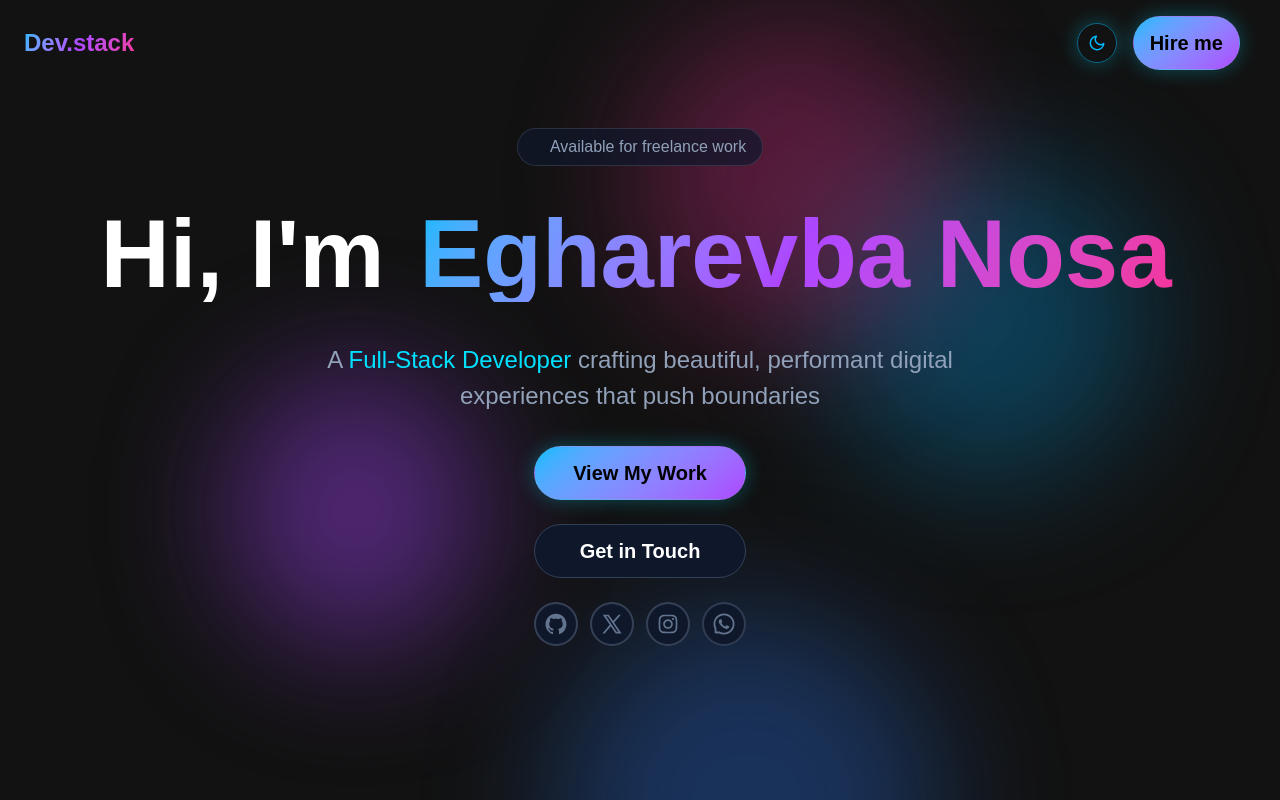
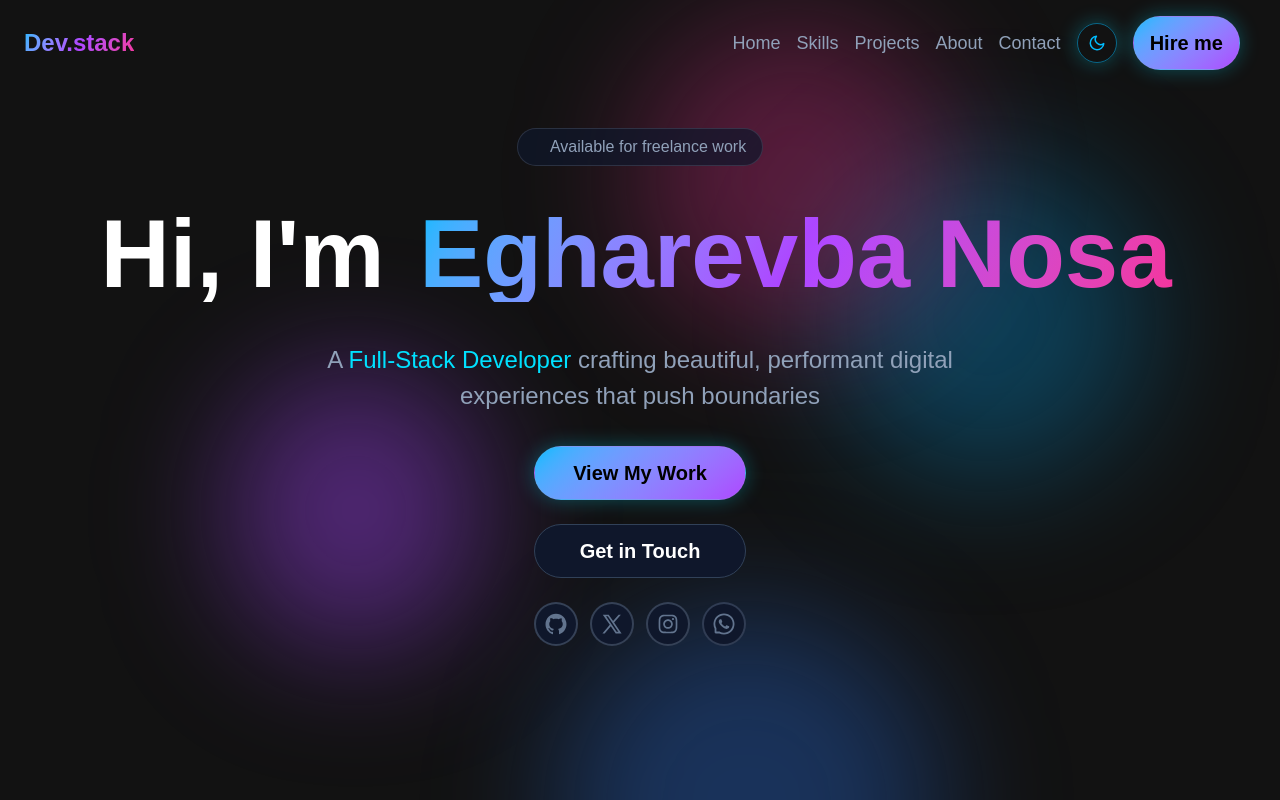
Before and after one commit to egharevbanosa58-debug/my-code-stack, a Next.js app in the folder my-stack/: page / in a window 1280 px wide. Shown: the top 800 px of the page. Built offline with nearby package versions, Linux system fonts and the light colour scheme.

Commit message:
Added navigation options for both small screens and larger ones

```diff
--- a/my-stack/app/components/Nav.jsx
+++ b/my-stack/app/components/Nav.jsx
@@ -1,12 +1,15 @@
+"use client"
+
 import { motion } from "framer-motion";
-import { FiMenu, FiMoon } from "react-icons/fi";
+import { FiMenu, FiMoon, FiX } from "react-icons/fi";
 import Logo from "./Logo";
 import ThemeToggle from "./ThemeToggle";
 import HeroBtn from "./HeroBtn";
 import { useEffect, useState } from "react";
 
 export default function Nav() {
-    const [isScroll, setIsScroll] = useState(false)
+    const [isScroll, setIsScroll] = useState(false);
+    const [ isOpen, setIsOpen ] = useState(false);
 
     useEffect(() => {
         const handleScroll = () => {
@@ -42,6 +45,15 @@ export default function Nav() {
                 </a>
 
                 <div className="flex items-center gap-4">
+                    <div className="hidden md:flex gap-4 text-lg dark:text-slate-400 text-slate-600">
+                        {/* The Large screen navigation */}
+                        <a href="#first" className="hover:text-xl transition-all duration-400">Home</a>
+                        <a href="#skills" className="hover:text-xl transition-all duration-400">Skills</a>
+                        <a href="#project" className="hover:text-xl transition-all duration-400">Projects</a>
+                        <a href="#about" className="hover:text-xl transition-all duration-400">About</a>
+                        <a href="#contact" className="hover:text-xl transition-all duration-400">Contact</a>
+                    </div>
+
                     <div>
                         {/* The theme toggle button */}
                         <ThemeToggle />
@@ -61,10 +73,18 @@ export default function Nav() {
                         </a>
                     </div>
 
-                    <div className="">
+                    <div className="relative">
                         {/* The hamburger icon */}
 
-                        <FiMenu className="text-xl md:hidden" />
+                        {isOpen ? <button onClick={() => setIsOpen(!isOpen)}><FiX className="text-xl md:hidden" /></button> : <button onClick={() => setIsOpen(!isOpen)}><FiMenu className="text-xl md:hidden" /></button>}
+
+                        <div className={`${isOpen ? "flex" : "hidden"} flex flex-col gap-5 absolute p-5 -translate-x-60 translate-y-5 rounded-xl border-2 border-slate-400/20 bg-white dark:bg-neutral-900/80 w-64`}>
+                            <a href="#first" className="">Home</a>
+                            <a href="#skills" className="">Skills</a>
+                            <a href="#project" className="">Projects</a>
+                            <a href="#about" className="">About</a>
+                            <a href="#contact" className="">Contact</a>
+                        </div>
                     </div>
                 </div>
             </motion.nav>
```
